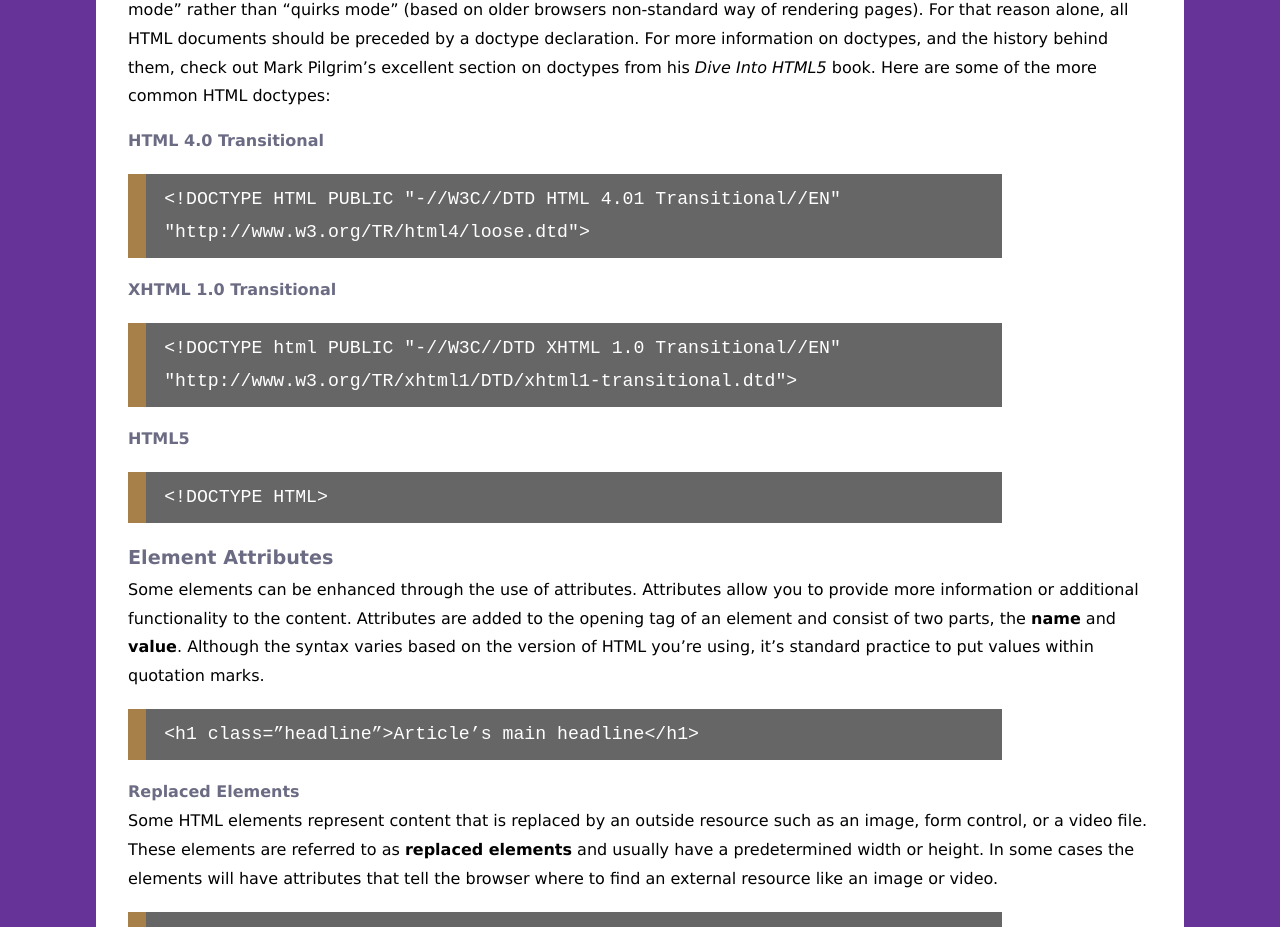
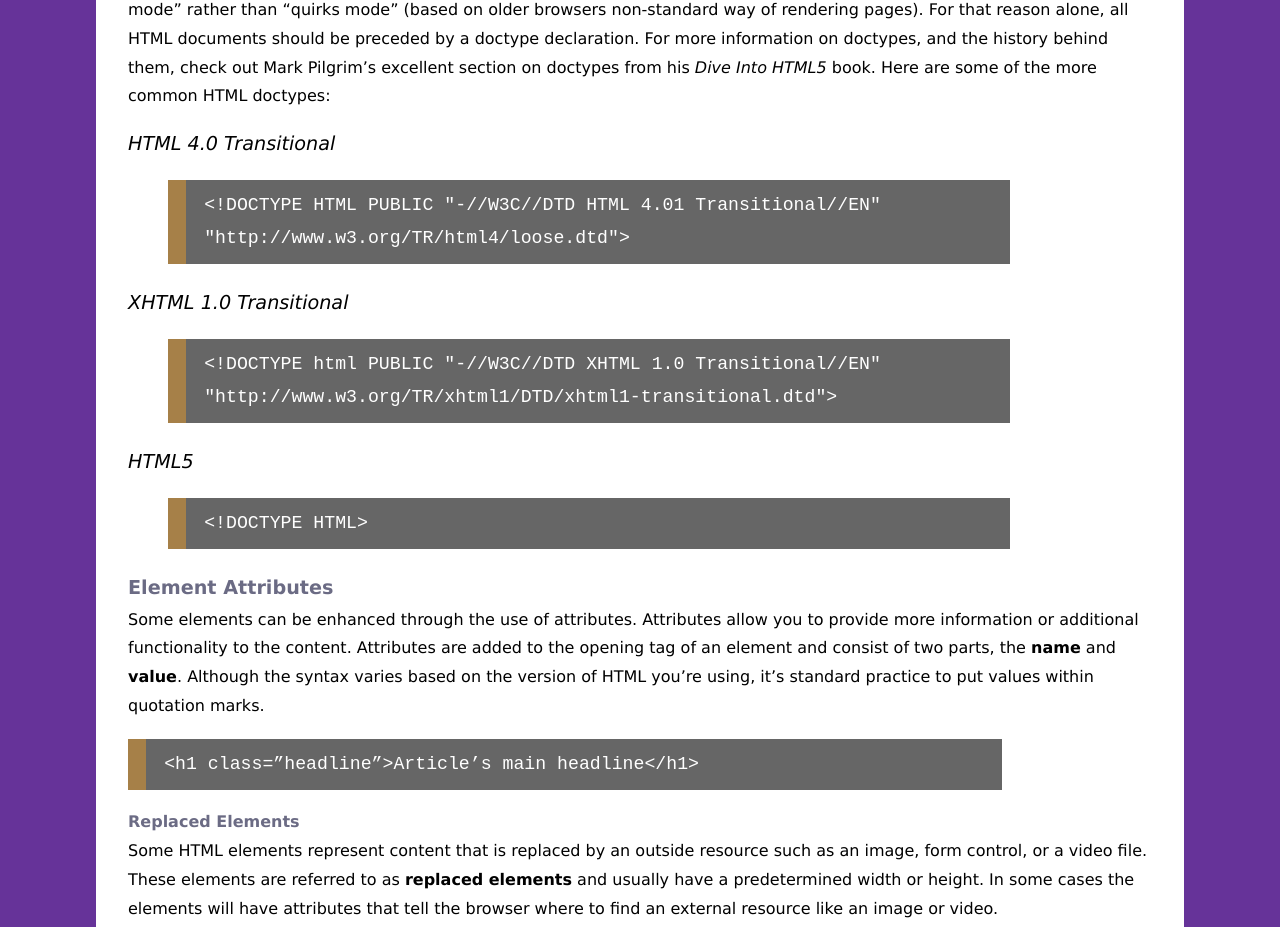
Before and after one commit to TheHagueUniversity/getting-started-and-html-challenge-chiini, a plain HTML site: page Challenge1_Getting_Started_HTML/syntax.html in a window 1280 px wide. Shown: the part 1593-2520 px from the top of the page. Drawn offline with Linux system fonts and the light colour scheme.

Commit message:
updated syntax.html - changed the doctype types into a dl

```diff
--- a/Challenge1_Getting_Started_HTML/syntax.html
+++ b/Challenge1_Getting_Started_HTML/syntax.html
@@ -67,20 +67,26 @@
 
                 <p>If you&rsquo;ve looked at HTML pages before, you&rsquo;ve probably noticed a long, somewhat intimidating tag just before the opening HTML tag. This is a doctype declaration and it&rsquo;s a very important but often misunderstood component of HTML pages. Essentially, it tells the user agent parsing your page which version of HTML (or XHTML) to expect, so that it knows which syntax rules to use when rendering your page. The doctype you use should be based on the version of HTML you&rsquo;re using to author the page. While that all sounds good in theory, in reality most of the time a doctype is simply triggering &ldquo;standards-mode&rdquo; rather than &ldquo;quirks mode&rdquo; (based on older browsers non-standard way of rendering pages). For that reason alone, all HTML documents should be preceded by a doctype declaration. For more information on doctypes, and the history behind them, check out Mark Pilgrim&rsquo;s excellent section on doctypes from his <em>Dive Into HTML5</em> book. Here are some of the more common HTML doctypes:</p>
 
+                <dl>
+                    <!--3.1. HTML 4.0 Transitional-->
+                    <dt>HTML 4.0 Transitional</dt>
 
-                <!--3.1. HTML 4.0 Transitional-->
-                <h4>HTML 4.0 Transitional</h4>
+                    <dd>
+                        <pre><code>&lt;!DOCTYPE HTML PUBLIC &quot;-//W3C//DTD HTML 4.01 Transitional//EN&quot; &quot;http://www.w3.org/TR/html4/loose.dtd&quot;&gt;</code></pre>
+                    </dd>
 
-                <pre><code>&lt;!DOCTYPE HTML PUBLIC &quot;-//W3C//DTD HTML 4.01 Transitional//EN&quot; &quot;http://www.w3.org/TR/html4/loose.dtd&quot;&gt;</code></pre>
+                    <!--3.2. XHTML 1.0 Transitional-->
+                    <dt>XHTML 1.0 Transitional</dt>
 
-                <!--3.2. XHTML 1.0 Transitional-->
-                <h4>XHTML 1.0 Transitional</h4>
+                    <dd>
+                        <pre><code>&lt;!DOCTYPE html PUBLIC &quot;-//W3C//DTD XHTML 1.0 Transitional//EN&quot; &quot;http://www.w3.org/TR/xhtml1/DTD/xhtml1-transitional.dtd&quot;&gt;</code></pre>
+                    </dd>
 
-                <pre><code>&lt;!DOCTYPE html PUBLIC &quot;-//W3C//DTD XHTML 1.0 Transitional//EN&quot; &quot;http://www.w3.org/TR/xhtml1/DTD/xhtml1-transitional.dtd&quot;&gt;</code></pre>
+                    <!--3.3. HTML5-->
+                    <dt>HTML5</dt>
 
-                <!--3.3. HTML5-->
-                <h4>HTML5</h4>
-                <pre><code>&lt;!DOCTYPE HTML&gt;</code></pre>
+                    <dd><pre><code>&lt;!DOCTYPE HTML&gt;</code></pre></dd>
+                </dl>
             </section>
 
             <!--4. Element Attributes-->
```
